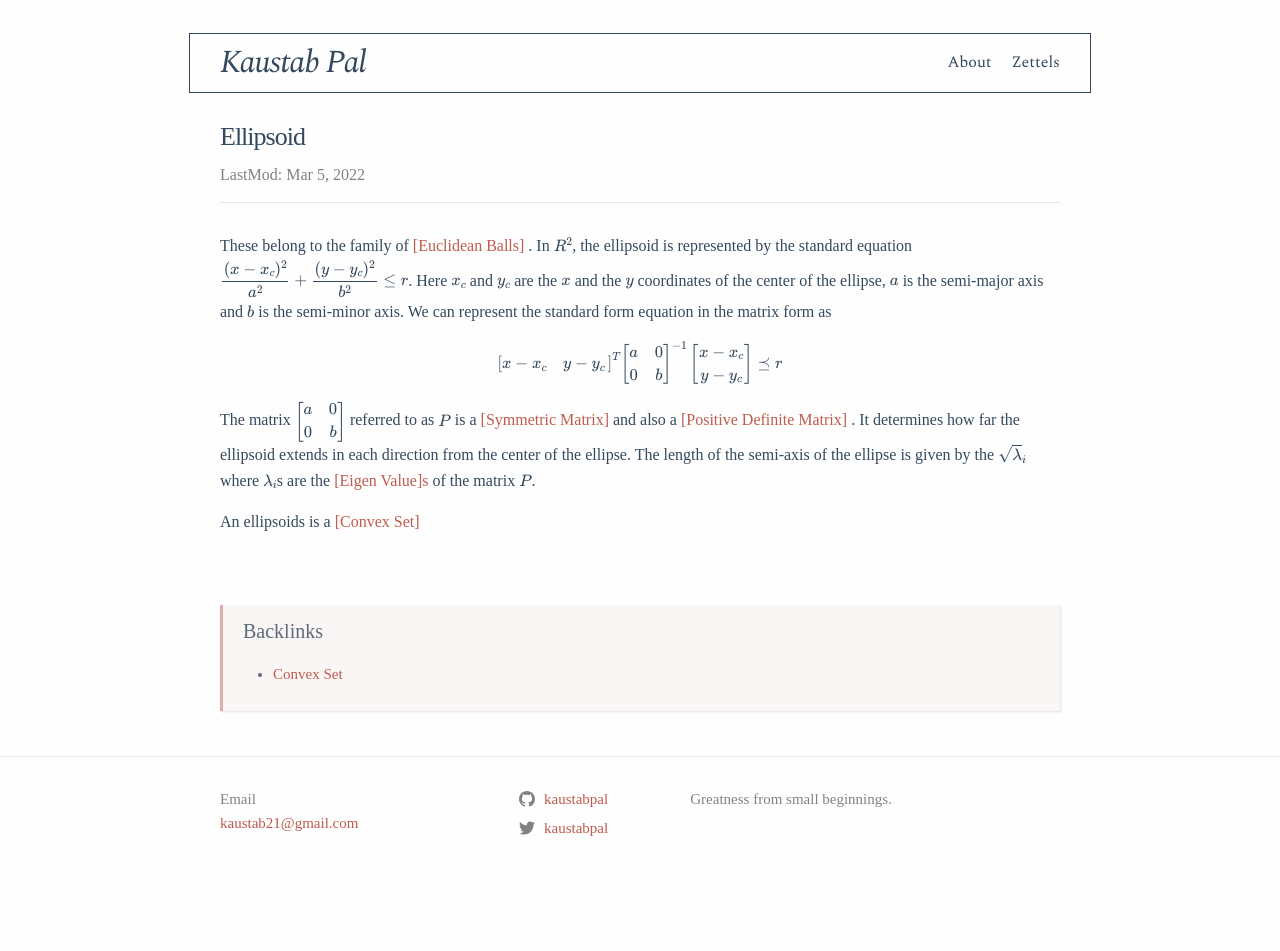
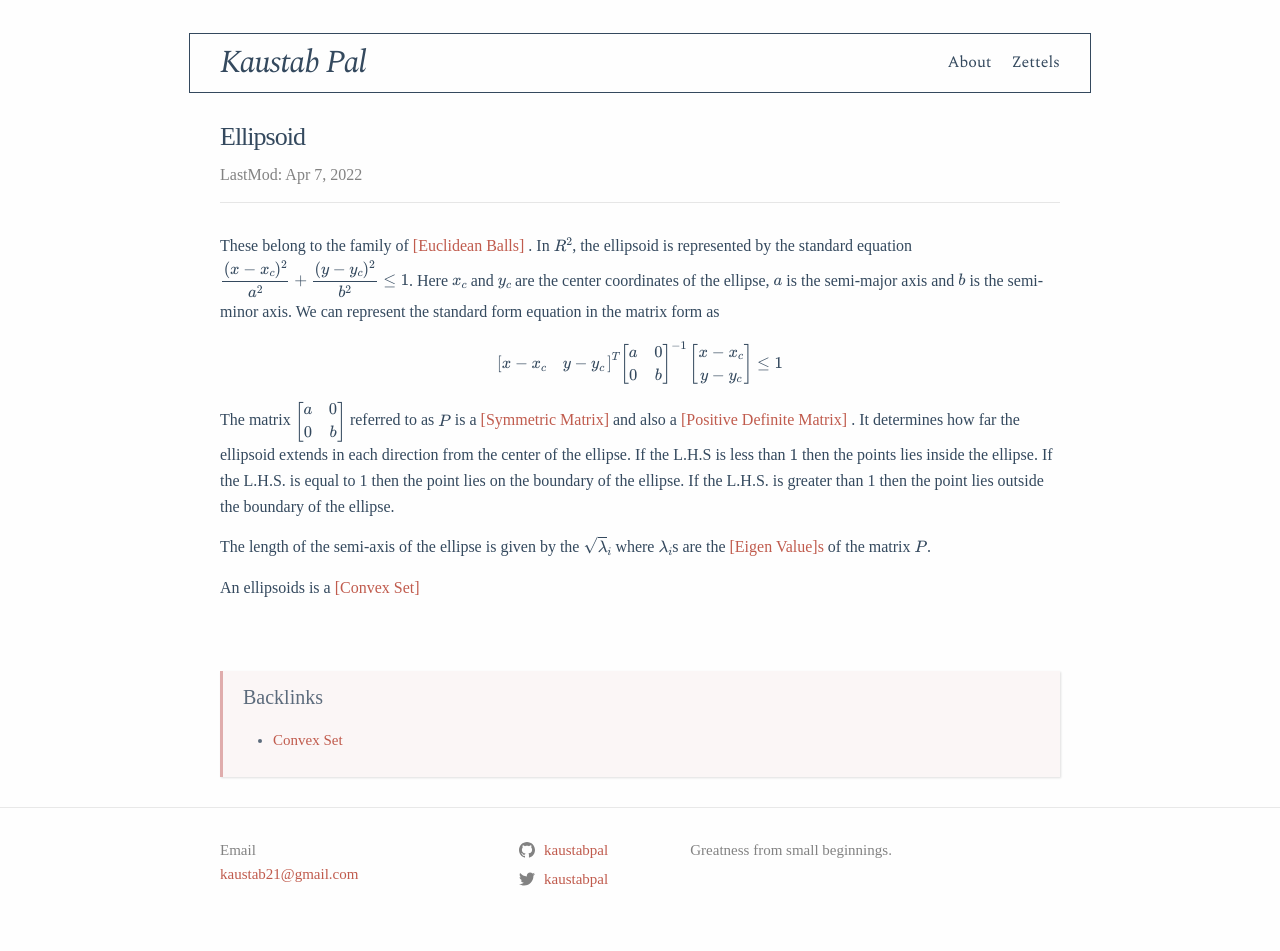
Before and after one commit to kaustabpal/kaustabpal.github.io, a Jekyll site: the page built from _posts/2022-03-05-ellipsoid.md, in a window 1280 px wide. Built offline with Jekyll 4.4.1, drawn with Linux system fonts in a browser that asks for light colours; some web fonts are replaced; before the commit the page ends 900 px from its top, so only the background shows below that.

Commit message:
Edited Ellipsoids

```diff
--- a/_posts/2022-03-05-ellipsoid.md
+++ b/_posts/2022-03-05-ellipsoid.md
@@ -14,21 +14,25 @@ description: ""
 
 These belong to the family of [ [Euclidean Balls] ]( {% post_url
 2022-03-03-euclidean_ball %} ). In $$R^2$$, the ellipsoid is represented by the
-standard equation $$\dfrac{(x - x_c)^2}{a^2} + \dfrac{(y-y_c)^2}{b^2} \leq r$$.
-Here $$x_c$$ and $$y_c$$ are the $$x$$ and the $$y$$ coordinates of the center
-of the ellipse, $$a$$ is the semi-major axis and $$b$$ is the semi-minor axis.
-We can represent the standard form equation in the matrix form as
+standard equation $$\dfrac{(x - x_c)^2}{a^2} + \dfrac{(y-y_c)^2}{b^2} \leq 1$$.
+Here $$x_c$$ and $$y_c$$ are the center coordinates of the ellipse, $$a$$ is the
+semi-major axis and $$b$$ is the semi-minor axis. We can represent the standard
+form equation in the matrix form as
 
 $$\begin{bmatrix} x - x_c & y-y_c \end{bmatrix}^T \begin{bmatrix}a & 0 \\ 0 & b
-\end{bmatrix}^{-1}\begin{bmatrix}x-x_c \\ y- y_c\end{bmatrix} \preceq r$$
+\end{bmatrix}^{-1}\begin{bmatrix}x-x_c \\ y- y_c\end{bmatrix} \leq 1$$
 
 The matrix $$\begin{bmatrix}a & 0 \\ 0 & b \end{bmatrix}$$ referred to as $$P$$
 is a [ [Symmetric Matrix] ]( {% post_url 2022-03-05-symmetric_matrix %} ) and
 also a [ [Positive Definite Matrix] ]( {% post_url
 2022-03-05-positive_definite_matrix %} ). It determines how far the ellipsoid
-extends in each direction from the center of the ellipse. The length of the
-semi-axis of the ellipse is given by the $$\sqrt \lambda _i$$ where
-$$\lambda_i$$s are the [ [Eigen Value]s ]( {% post_url 2022-03-05-eigen_value %}
-) of the matrix $$P$$.
+extends in each direction from the center of the ellipse. If the L.H.S is less
+than $$1$$ then the points lies inside the ellipse. If the L.H.S. is equal to 1
+then the point lies on the boundary of the ellipse. If the L.H.S. is greater
+than 1 then the point lies outside the boundary of the ellipse.
+
+The length of the semi-axis of the ellipse is given by the $$\sqrt \lambda _i$$
+where $$\lambda_i$$s are the [ [Eigen Value]s ]( {% post_url
+2022-03-05-eigen_value %}) of the matrix $$P$$.
 
 An ellipsoids is a [ [Convex Set] ]( {% post_url 2022-02-19-convex_set %} )
```
Also changed, not shown: other parts of _posts/2022-03-05-ellipsoid.md (+1 -1 lines), _posts/2022-03-28-kl_divergence.md (added, +19 -0 lines), _posts/2022-03-29-law-large_numbers.md (added, +18 -0 lines).
